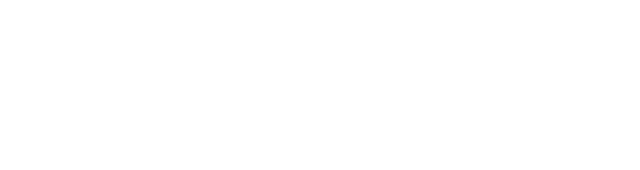
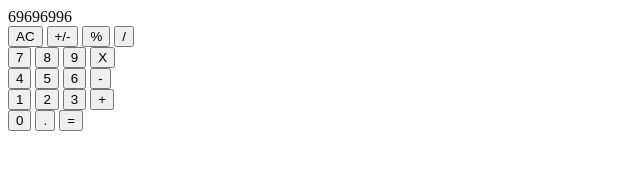
Before and after one commit to bima-taruna/project-calculator, a plain HTML site: page index.html in a window 1280 px wide. Shown: the whole page, without its empty margins (0-640 px from the left). Drawn offline with Linux system fonts and the light colour scheme.

Commit message:
create the html

```diff
--- a/index.html
+++ b/index.html
@@ -9,7 +9,48 @@
 </head>
 
 <body>
-
+    <div class="calc-body">
+        <div class="display">
+            69696996
+        </div>
+        <div class="row">
+            <button class="ac">
+                AC
+            </button>
+            <button class="plus-minus">
+                +/-
+            </button>
+            <button class="percent">
+                %
+            </button>
+            <button class="divide">
+                /
+            </button>
+        </div>
+        <div class="row">
+            <button class="digit">7</button>
+            <button class="digit">8</button>
+            <button class="digit">9</button>
+            <button class="multiply">X</button>
+        </div>
+        <div class="row">
+            <button class="digit">4</button>
+            <button class="digit">5</button>
+            <button class="digit">6</button>
+            <button class="subtract">-</button>
+        </div>
+        <div class="row">
+            <button class="digit">1</button>
+            <button class="digit">2</button>
+            <button class="digit">3</button>
+            <button class="add">+</button>
+        </div>
+        <div class="row">
+            <button class="digit">0</button>
+            <button class="decimal">.</button>
+            <button class="result">=</button>
+        </div>
+    </div>
     <script src="script.js"></script>
 </body>
 
```
